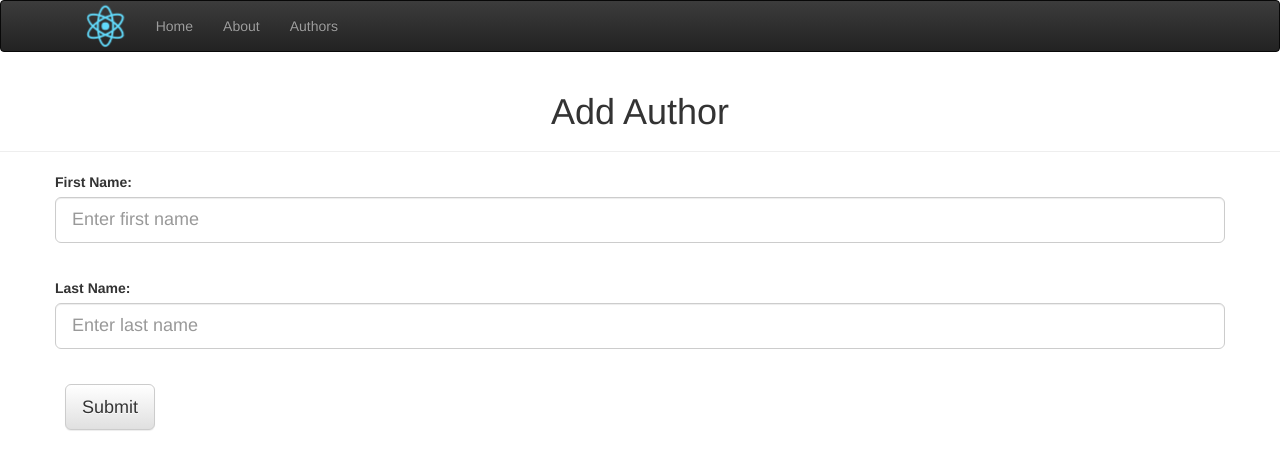
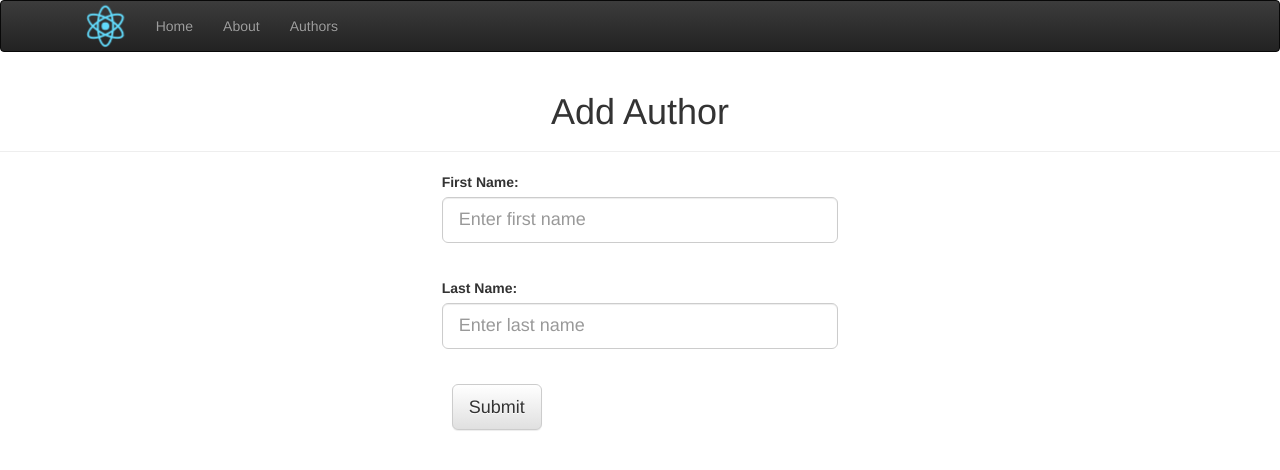
Before and after one commit to architMahto/react-flux-ps-course, a React (Create React App) app: page /authors/add-author in a window 1280 px wide. Shown: the top 470 px of the page. Built offline with nearby package versions, Linux system fonts and the light colour scheme.

Commit message:
Set up two way binding between inputs and parent component state

```diff
--- a/src/Pages/Authors/Components/AuthorForm.js
+++ b/src/Pages/Authors/Components/AuthorForm.js
@@ -1,18 +1,50 @@
 import React, { Component } from 'react';
-import { Grid, PageHeader, Row } from 'react-bootstrap';
+import { Col, Grid, PageHeader, Row } from 'react-bootstrap';
 
 import AuthorFormView from './AuthorFormView';
 
 import './AuthorForm.css';
 
 export class AuthorForm extends Component {
+	constructor(props) {
+		super(props);
+		this.state = {
+			author: {
+				id: '',
+				firstName: '',
+				lastName: ''
+			}
+		}
+
+		this.onFieldChange = this.onFieldChange.bind(this);
+	}
+
+	onFieldChange(event) {
+		const field = event.target.name;
+		const value = event.target.value;
+
+		this.setState({
+			author: {
+				...this.state.author,
+				[field]: value
+			}
+		});
+	}
+
 	render() {
 		return (
 			<div className="Author-Form">
 				<PageHeader>Add Author</PageHeader>
-				<Grid>
-					<Row xs={12} md={8}>
-						<AuthorFormView />
+				<Grid fluid={true}>
+					<Row>
+						<Col xs={12}
+								 sm={6}
+								 md={4}
+								 smOffset={3}
+								 mdOffset={4}>
+							<AuthorFormView author={this.state.author}
+															onFieldChange={this.onFieldChange} />
+						</Col>
 					</Row>
 				</Grid>
 			</div>
--- a/src/Pages/Authors/Components/AuthorFormView.js
+++ b/src/Pages/Authors/Components/AuthorFormView.js
@@ -1,20 +1,33 @@
 import React from 'react';
 import { Button, ControlLabel, FormControl, FormGroup } from 'react-bootstrap';
 
-const AuthorFormView = () => {
+const AuthorFormView = ({ author, onFieldChange }) => {
 	return (
 		<form>
 			<FormGroup controlId="first-name">
 				<ControlLabel>First Name:</ControlLabel>
-				<FormControl type="text" placeholder="Enter first name" bsSize="lg" />
+				<FormControl type="text"
+										 name="firstName"
+										 placeholder="Enter first name"
+										 value={author.firstName}
+										 onChange={onFieldChange}
+										 bsSize="lg" />
 			</FormGroup>
 			<br />
 			<FormGroup controlId="last-name">
 				<ControlLabel>Last Name:</ControlLabel>
-				<FormControl type="text" placeholder="Enter last name" bsSize="lg" />
+				<FormControl type="text"
+										 name="lastName"
+										 placeholder="Enter last name"
+										 value={author.lastName}
+										 onChange={onFieldChange}
+										 bsSize="lg" />
 			</FormGroup>
 			<br />
-			<Button type={'submit'} bsSize={'large'}>Submit</Button>
+			<Button type={'submit'}
+							bsSize={'large'}>
+				Submit
+			</Button>
 		</form>
 	)
 };
```
